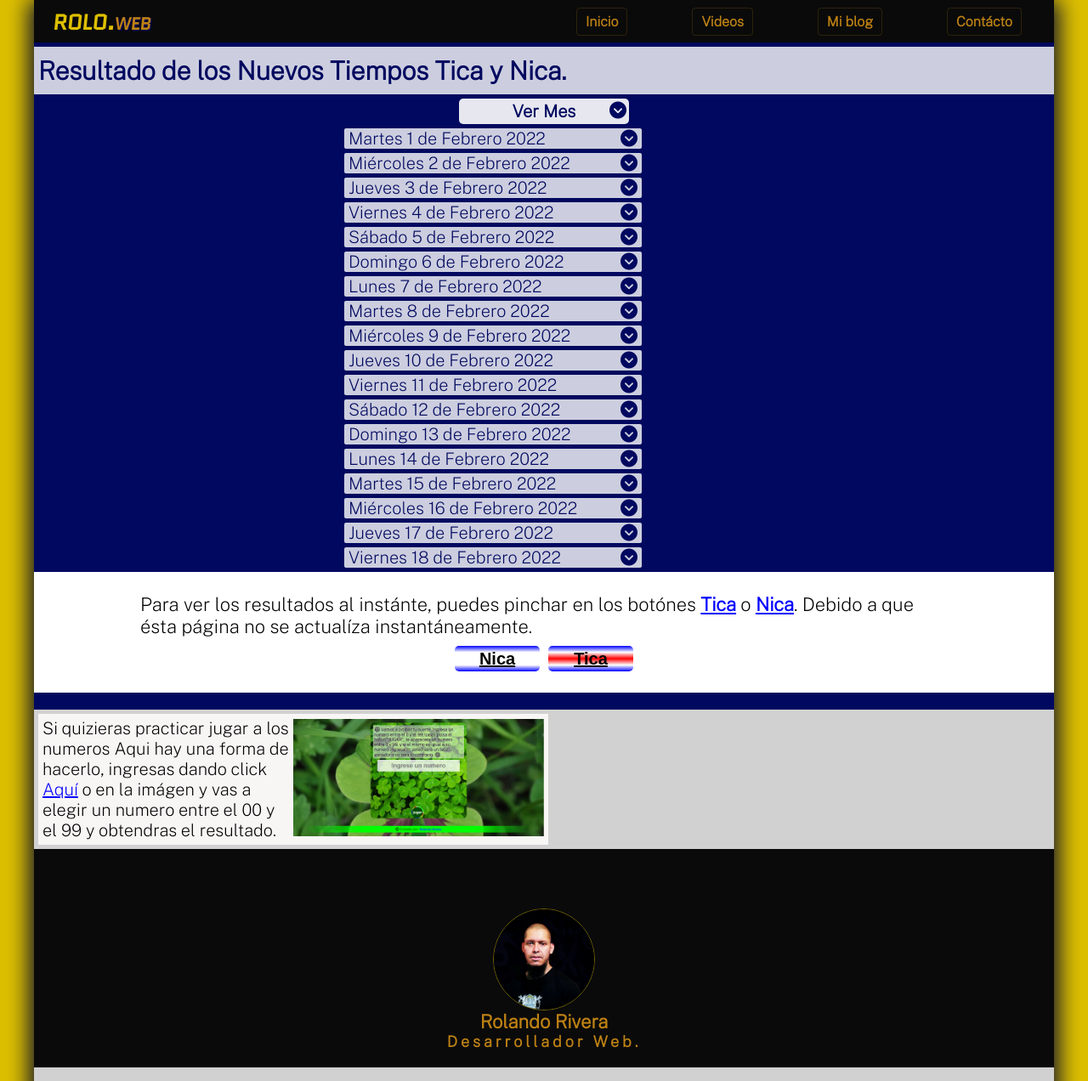
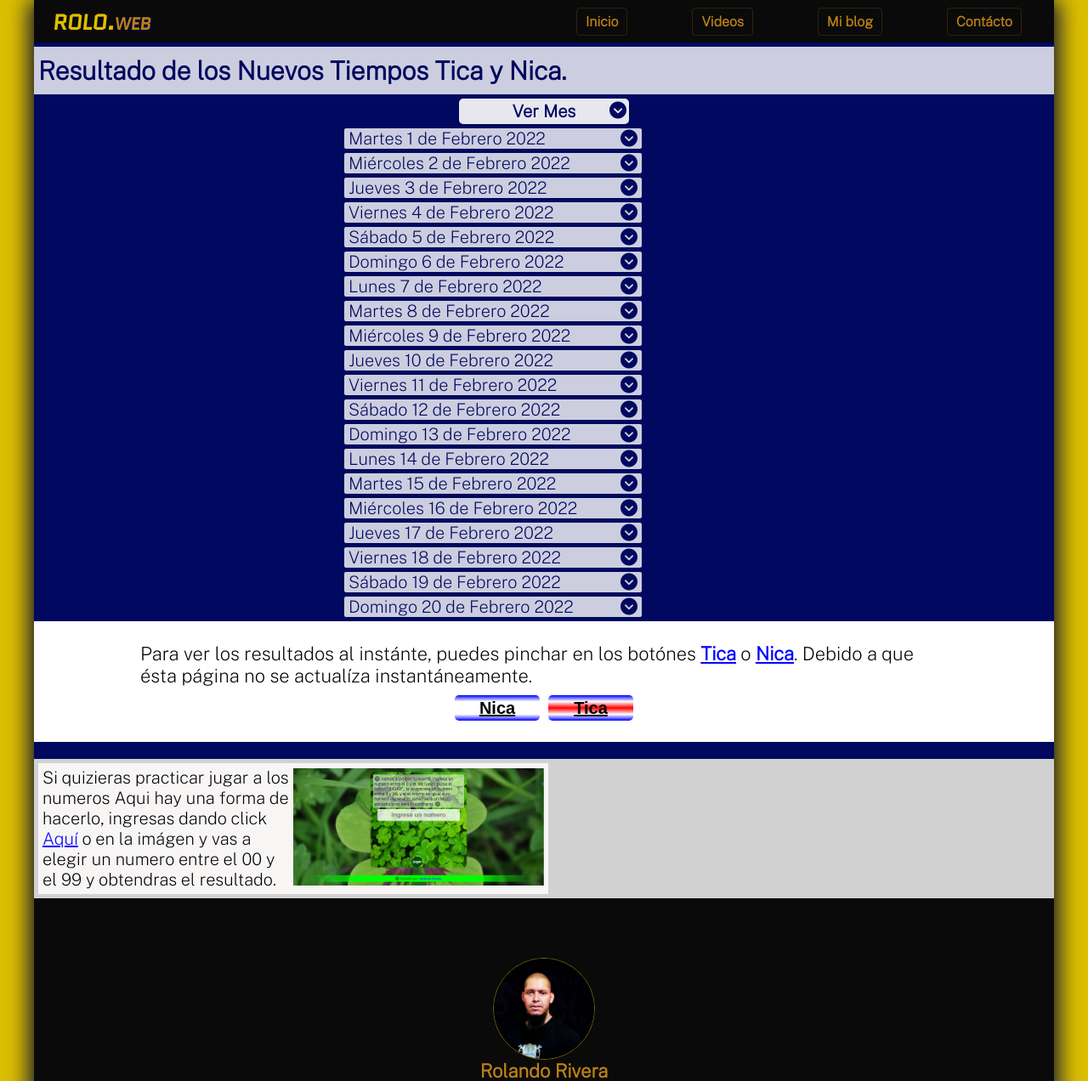
Before and after one commit to rolandoWe/roloweb, a PHP site: page /tiempos.php in a window 1280 px wide. Shown: the top 1272 px of the page at 85% size. Run offline with PHP 8.4, Linux system fonts and the light colour scheme; some libraries are stand-ins or nearby versions.

Commit message:
Add files via upload

```diff
--- a/tiemXmes/tiemFebrero2022.php
+++ b/tiemXmes/tiemFebrero2022.php
@@ -813,3 +813,93 @@
         </div>
 
 </div>
+<div class="grupo_datos febrero">
+        <p class="flecha">Sábado 19 de Febrero 2022<i class="fas fa-chevron-circle-down"></i></p>
+        <div class="datos">
+            <p>Nicaragua</p>
+            <table class="tabla">
+                <tr>
+                    <td>11 am</td>
+                    <td>Salió</td>
+                    <td>24</td>
+                </tr>
+                <tr>
+                    <td>3 pm</td>
+                    <td>Salió</td>
+                    <td>88</td>
+                </tr>
+                 <tr>
+                    <td>6 pm</td>
+                    <td>Salió</td>
+                    <td>47</td>
+                </tr>
+                <tr>
+                    <td>9 pm</td>
+                    <td>Salió</td>
+                    <td>65</td>
+                </tr>
+            </table>
+            <p>Costa Rica</p>
+            <table class="tabla">
+               <tr>
+                   <td>1 pm</td>
+                   <td>Salió</td>
+                   <td>69</td>
+                   <td class="col_celda"> <span class="bola_B">Bola</span> </td>
+               </tr>
+               <tr>
+                   <td>7 pm</td>
+                   <td>Salió</td>
+                   <td>82</td>
+                   <td class="col_celda"> <span class="bola_B">Bola</span> </td>
+               </tr>
+
+            </table>
+        </div>
+
+</div>
+<div class="grupo_datos febrero">
+        <p class="flecha">Domingo 20 de Febrero 2022<i class="fas fa-chevron-circle-down"></i></p>
+        <div class="datos">
+            <p>Nicaragua</p>
+            <table class="tabla">
+                <tr>
+                    <td>11 am</td>
+                    <td>Salió</td>
+                    <td>61</td>
+                </tr>
+                <tr>
+                    <td>3 pm</td>
+                    <td>Salió</td>
+                    <td>96</td>
+                </tr>
+                 <!-- <tr>
+                    <td>6 pm</td>
+                    <td>Salió</td>
+                    <td>47</td>
+                </tr>   -->
+                <tr>
+                    <td>9 pm</td>
+                    <td>Salió</td>
+                    <td>42</td>
+                </tr>
+            </table>
+            <p>Costa Rica</p>
+            <table class="tabla">
+               <tr>
+                   <td>1 pm</td>
+                   <td>Salió</td>
+                   <td>45</td>
+                   <td class="col_celda"> <span class="bola_B">Bola</span> </td>
+               </tr>
+               <tr>
+                   <td>7 pm</td>
+                   <td>Salió</td>
+                   <td>77</td>
+                   <td class="col_celda"> <span class="bola_B">Bola</span> </td>
+               </tr>
+
+            </table>
+        </div>
+
+</div>
```
